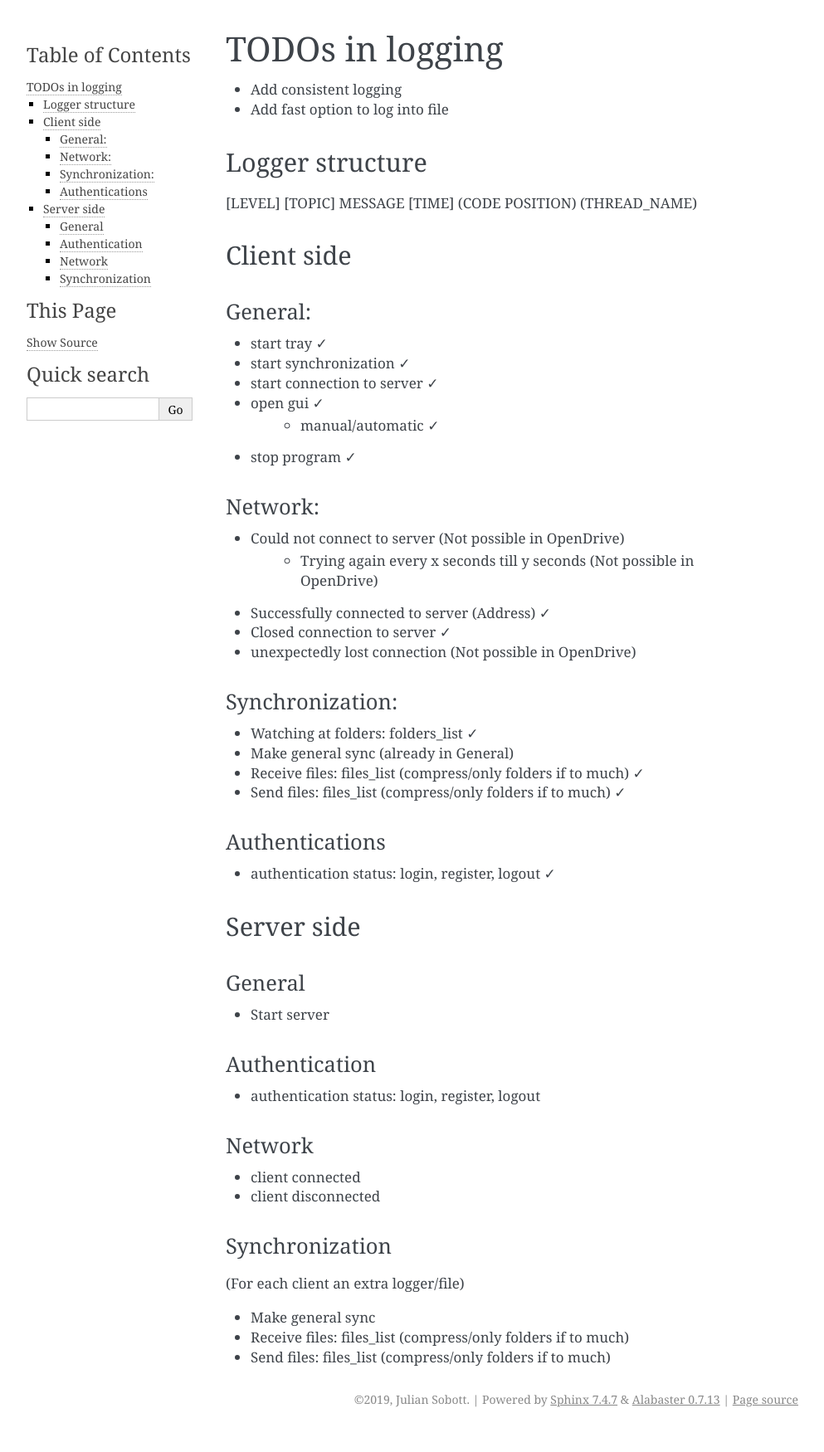
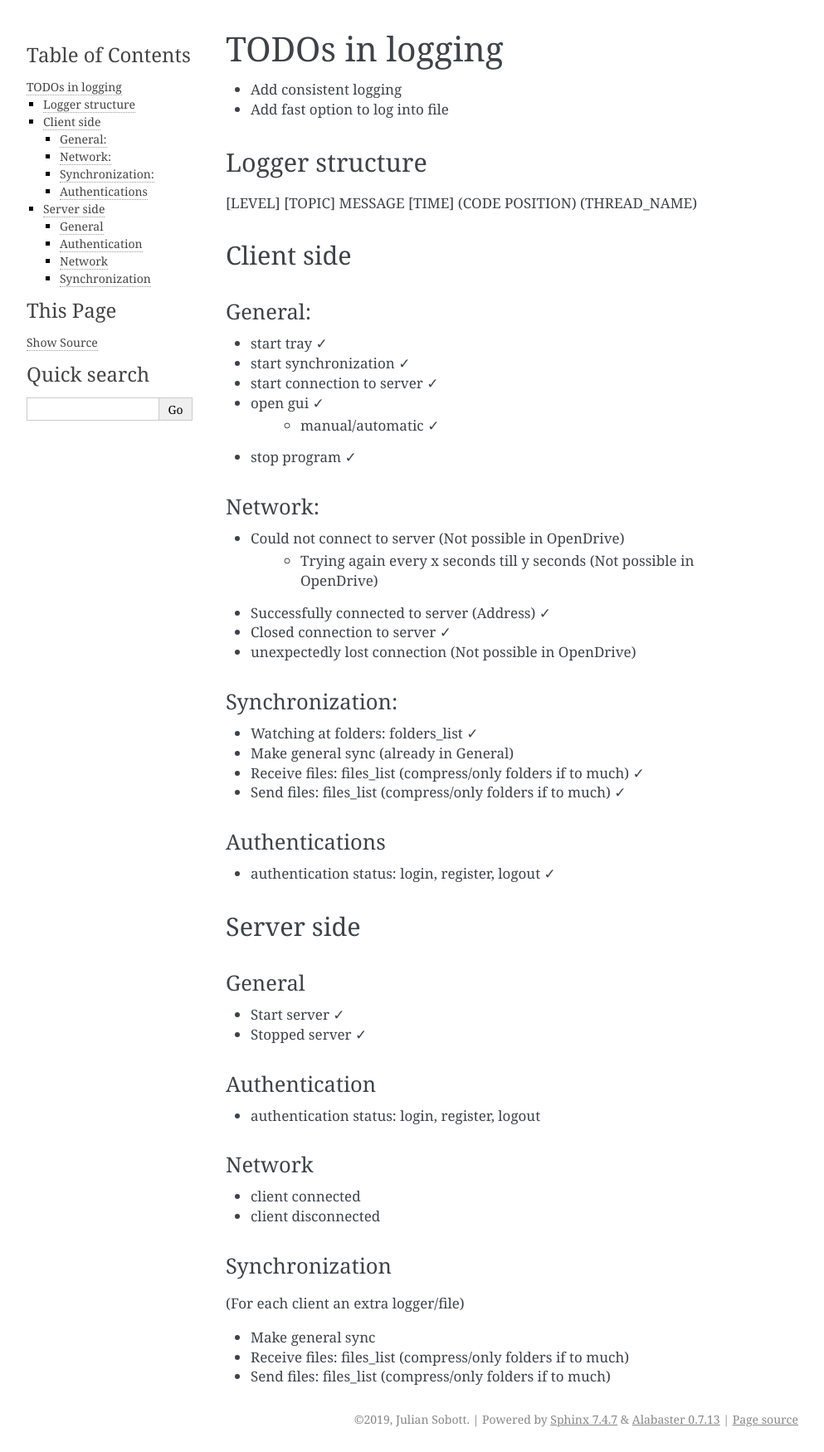
Before and after one commit to JulianSobott/OpenDrive, a Sphinx documentation site: the page built from docs/internal/development/todo_in_branch.rst, in a window 1280 px wide. Shown: the whole page at 83% size, without its empty margins (148-1141 px from the left). Built offline with Sphinx 7.4.7, drawn with Linux system fonts in a browser that asks for light colours; before the commit the page ends 1726 px from its top, so only the background shows below that.

```diff
--- a/docs/internal/development/todo_in_branch.rst
+++ b/docs/internal/development/todo_in_branch.rst
@@ -54,7 +54,8 @@
 General
 ^^^^^^^
 
-- Start server
+- Start server     ✓
+- Stopped server     ✓
 
 Authentication
 ^^^^^^^^^^^^^^
```
Also changed, not shown: 1 other file.
